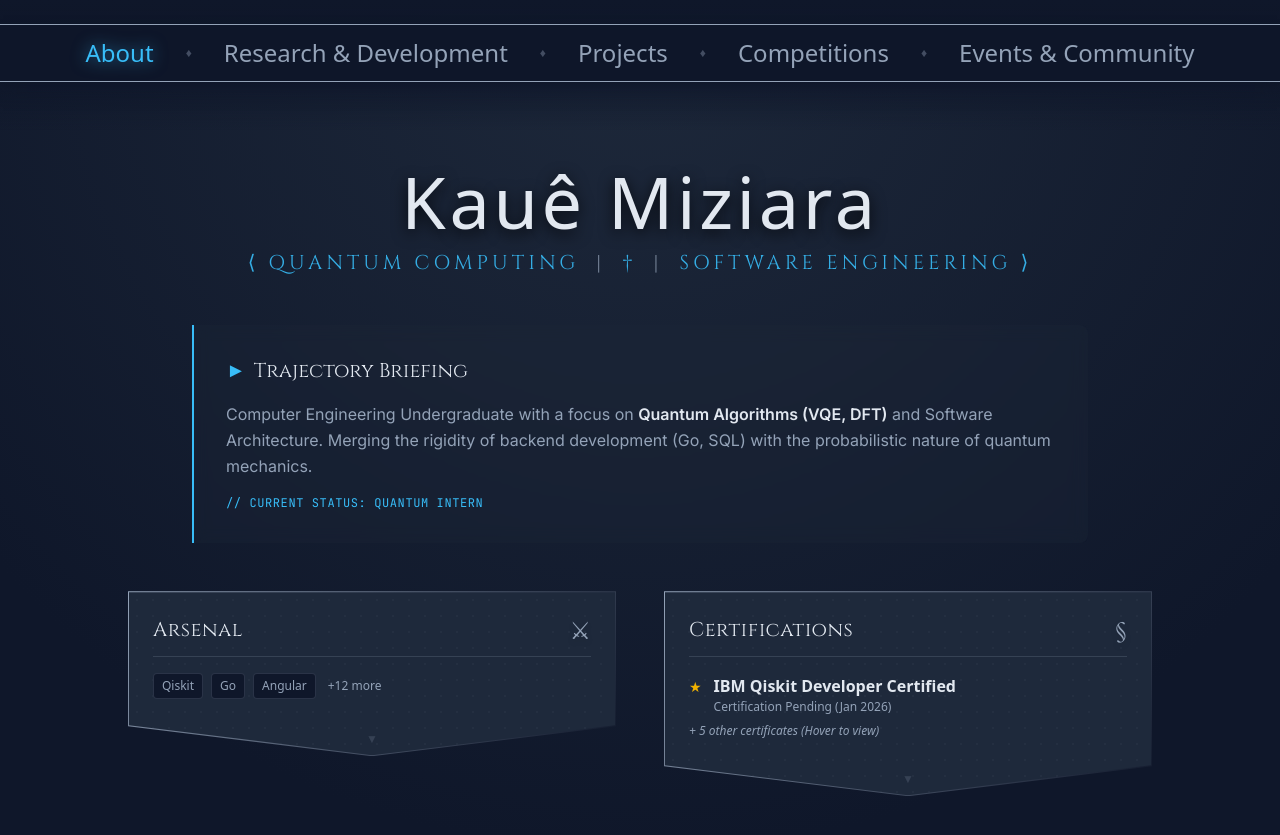
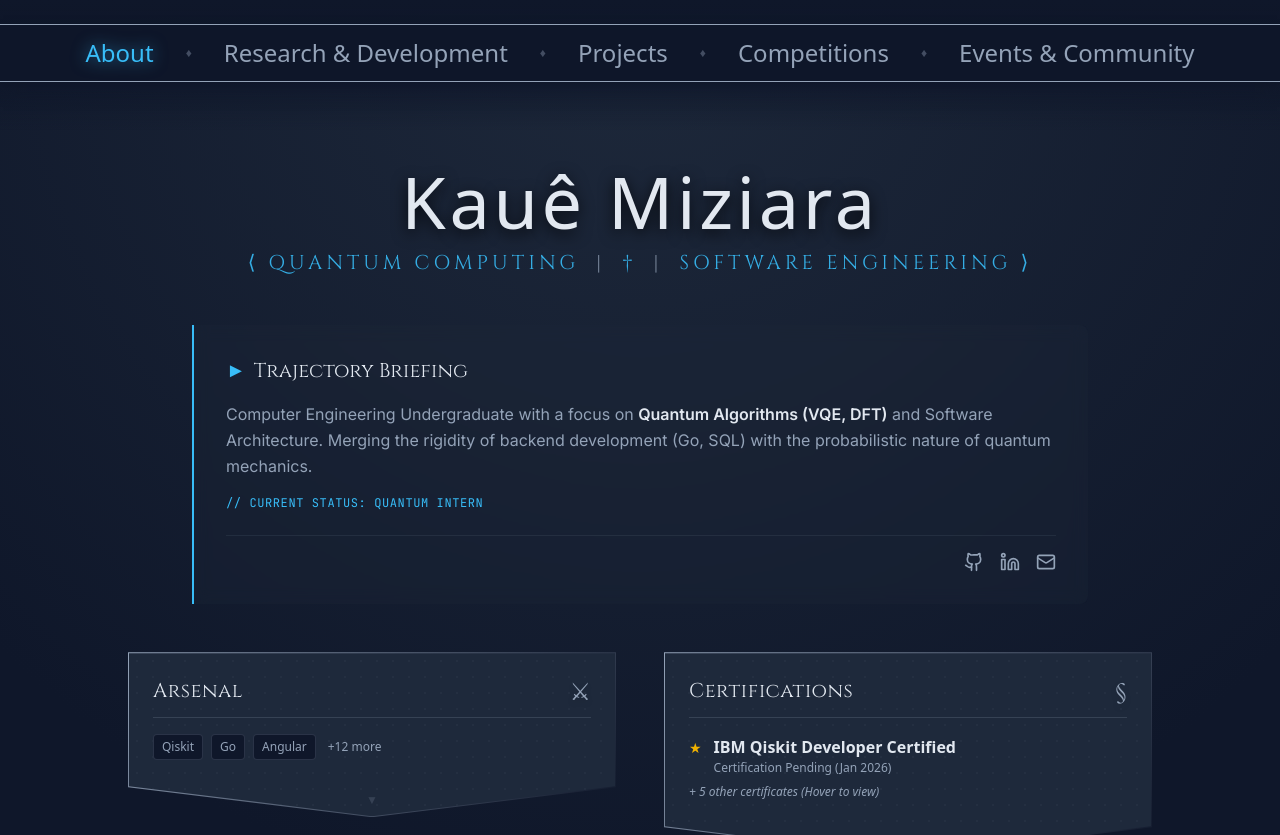
Before and after one commit to KaueMiziara/portfolio, an Angular app: page / in a window 1280 px wide. Shown: the top 835 px of the page. Built offline with nearby package versions, Linux system fonts and the light colour scheme; a web font is replaced by a local one.

Commit message:
feat: add Socil links to About and Footer

```diff
--- a/src/app/core/layout/footer/footer.html
+++ b/src/app/core/layout/footer/footer.html
@@ -1,5 +1,11 @@
 <footer
-  class="text-center mt-20 p-8 outline-1 outline-[rgba(148,163,184,0.2)] text-chainmail font-roman text-sm"
+  class="text-center mt-20 py-8 px-4 border-t border-chainmail/20 text-chainmail font-roman text-sm bg-void-navy/50 backdrop-blur-sm"
 >
-  &copy; 2025 Kauê Miziara &nbsp; &dagger; &nbsp; Built with Angular & Tailwind
+  <div class="mb-6 opacity-80">
+    &copy; 2025 Kauê Miziara &nbsp; &dagger; &nbsp; Built with Angular & Tailwind
+  </div>
+
+  <div class="flex justify-center">
+    <app-social-links></app-social-links>
+  </div>
 </footer>
--- a/src/app/features/about/about.html
+++ b/src/app/features/about/about.html
@@ -30,6 +30,9 @@
     <p class="text-rune-blue font-tech text-xs mt-4 tracking-wider">
       // CURRENT STATUS: QUANTUM INTERN
     </p>
+    <div class="mt-6 pt-4 border-t border-chainmail/10 flex justify-end">
+      <app-social-links />
+    </div>
   </div>
 
   <!-- === SHIELD GRID === -->
--- a/src/app/features/about/about.ts
+++ b/src/app/features/about/about.ts
@@ -1,10 +1,11 @@
 import { Component, computed, inject } from '@angular/core';
 import { QuantumCard } from '../../shared/components/quantum-card/quantum-card';
 import { CertificationService } from '../../core/services/certification.service';
+import { SocialLinks } from '../../shared/components/social-links/social-links';
 
 @Component({
   selector: 'app-about',
-  imports: [QuantumCard],
+  imports: [QuantumCard, SocialLinks],
   templateUrl: './about.html',
   styleUrl: './about.css',
 })
--- /dev/null
+++ b/src/app/shared/components/social-links/social-links.html
@@ -0,0 +1,74 @@
+<div class="flex items-center gap-4">
+  <!-- GitHub -->
+  <a
+    href="https://github.com/your-username"
+    target="_blank"
+    rel="noopener noreferrer"
+    class="text-chainmail hover:text-rune-blue transition-colors duration-300"
+    aria-label="GitHub"
+  >
+    <svg
+      xmlns="http://www.w3.org/2000/svg"
+      width="20"
+      height="20"
+      viewBox="0 0 24 24"
+      fill="none"
+      stroke="currentColor"
+      stroke-width="2"
+      stroke-linecap="round"
+      stroke-linejoin="round"
+    >
+      <path
+        d="M15 22v-4a4.8 4.8 0 0 0-1-3.5c3 0 6-2 6-5.5.08-1.25-.27-2.48-1-3.5.28-1.15.28-2.35 0-3.5 0 0-1 0-3 1.5-2.64-.5-5.36.5-8 0C6 2 5 2 5 2c-.3 1.15-.3 2.35 0 3.5A5.403 5.403 0 0 0 4 9c0 3.5 3 5.5 6 5.5-.39.49-.68 1.05-.85 1.65-.17.6-.22 1.23-.15 1.85v4"
+      />
+      <path d="M9 18c-4.51 2-5-2-7-2" />
+    </svg>
+  </a>
+
+  <!-- LinkedIn -->
+  <a
+    href="https://linkedin.com/in/your-username"
+    target="_blank"
+    rel="noopener noreferrer"
+    class="text-chainmail hover:text-rune-blue transition-colors duration-300"
+    aria-label="LinkedIn"
+  >
+    <svg
+      xmlns="http://www.w3.org/2000/svg"
+      width="20"
+      height="20"
+      viewBox="0 0 24 24"
+      fill="none"
+      stroke="currentColor"
+      stroke-width="2"
+      stroke-linecap="round"
+      stroke-linejoin="round"
+    >
+      <path d="M16 8a6 6 0 0 1 6 6v7h-4v-7a2 2 0 0 0-2-2 2 2 0 0 0-2 2v7h-4v-7a6 6 0 0 1 6-6z" />
+      <rect width="4" height="12" x="2" y="9" />
+      <circle cx="4" cy="4" r="2" />
+    </svg>
+  </a>
+
+  <!-- Email -->
+  <a
+    href="mailto:your-email@example.com"
+    class="text-chainmail hover:text-rune-blue transition-colors duration-300"
+    aria-label="Email"
+  >
+    <svg
+      xmlns="http://www.w3.org/2000/svg"
+      width="20"
+      height="20"
+      viewBox="0 0 24 24"
+      fill="none"
+      stroke="currentColor"
+      stroke-width="2"
+      stroke-linecap="round"
+      stroke-linejoin="round"
+    >
+      <rect width="20" height="16" x="2" y="4" rx="2" />
+      <path d="m22 7-8.97 5.7a1.94 1.94 0 0 1-2.06 0L2 7" />
+    </svg>
+  </a>
+</div>
```
Also changed, not shown: src/app/core/layout/footer/footer.ts (+3 -4 lines), src/app/shared/components/social-links/social-links.ts (added, +9 -0 lines), src/app/shared/components/social-links/social-links.css (added).
